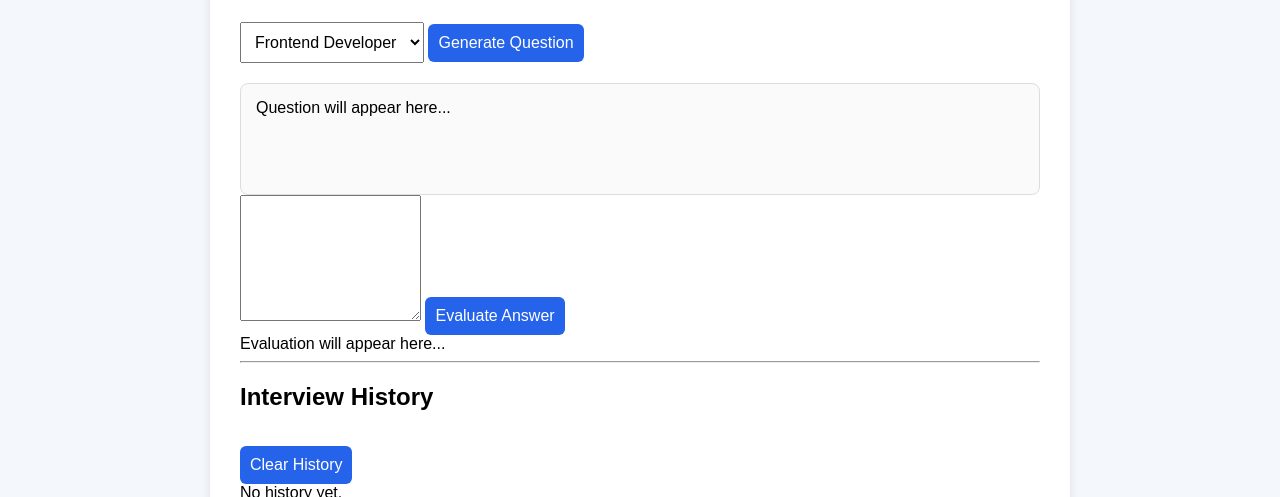
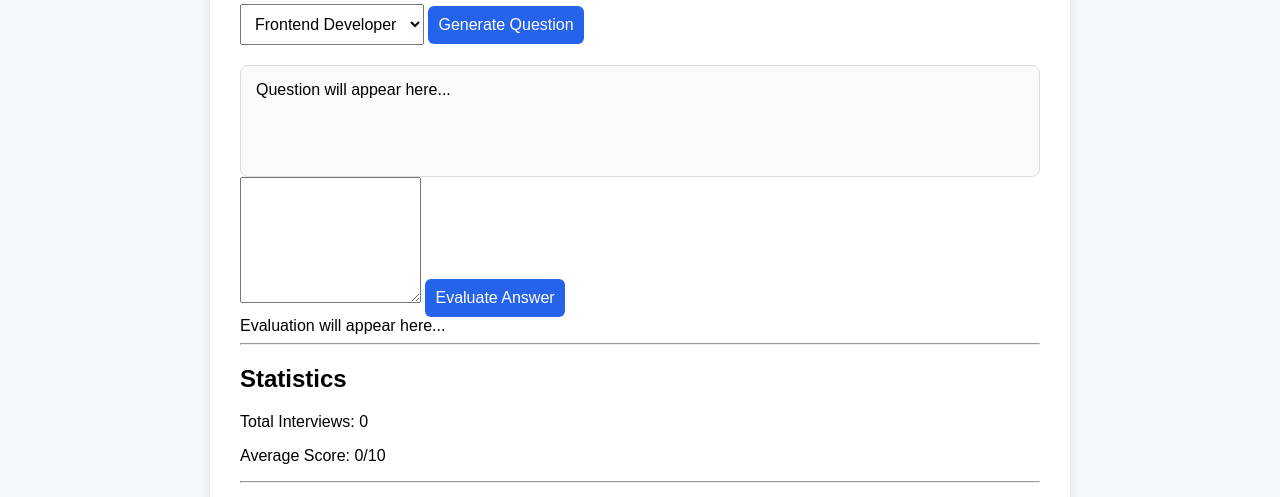
Before and after one commit to akshatgkajal9699-crypto/AI-Interview-Trainer, a website: page public/index.html in a window 1280 px wide. Shown: the part 171-668 px from the top of the page. Drawn offline with Linux system fonts and the light colour scheme.

Commit message:
Add interview statistics dashboard

````diff
--- a/public/index.html
+++ b/public/index.html
@@ -1,5 +1,4 @@
 <!DOCTYPE html>
-
 <html lang="en">
 <head>
     <meta charset="UTF-8">
@@ -9,11 +8,11 @@
 </head>
 <body>
 
-```
     <div class="container">
 
         <h1>AI Interview Trainer</h1>
 
+        <div class="input-row">
             <select id="role">
                 <option value="Frontend Developer">Frontend Developer</option>
                 <option value="Backend Developer">Backend Developer</option>
@@ -22,9 +21,8 @@
                 <option value="HR Interview">HR Interview</option>
             </select>
 
-    <button id="generateBtn">
-        Generate Question
-    </button>
+            <button id="generateBtn">Generate Question</button>
+        </div>
 
         <div id="questionBox">
             Question will appear here...
@@ -36,9 +34,7 @@
             rows="8">
         </textarea>
 
-    <button id="evaluateBtn">
-        Evaluate Answer
-    </button>
+        <button id="evaluateBtn">Evaluate Answer</button>
 
         <div id="resultBox">
             Evaluation will appear here...
@@ -46,20 +42,31 @@
 
         <hr>
 
+        <section class="dashboard-section">
+            <h2>Statistics</h2>
+
+            <div id="statsBox">
+                <p>Total Interviews: <span id="totalInterviews">0</span></p>
+                <p>Average Score: <span id="averageScore">0</span>/10</p>
+            </div>
+        </section>
+
+        <hr>
+
+        <section class="history-section">
+            <div class="history-header">
                 <h2>Interview History</h2>
-
-    <button id="clearHistoryBtn">
-        Clear History
-    </button>
+                <button id="clearHistoryBtn">Clear History</button>
+            </div>
 
             <div id="historyBox">
                 No history yet.
             </div>
+        </section>
 
     </div>
 
     <script src="script.js"></script>
-```
 
 </body>
 </html>
--- a/public/script.js
+++ b/public/script.js
@@ -6,6 +6,9 @@ const answerInput = document.getElementById("answerInput");
 const resultBox = document.getElementById("resultBox");
 const clearHistoryBtn = document.getElementById("clearHistoryBtn");
 const historyBox = document.getElementById("historyBox");
+
+const totalInterviews = document.getElementById("totalInterviews");
+const averageScore = document.getElementById("averageScore");
 
 generateBtn.addEventListener("click", async () => {
     const role = roleSelect.value;
@@ -110,10 +113,10 @@ function saveHistory(role, question, answer, score) {
     };
 
     history.unshift(item);
-
     localStorage.setItem("interviewHistory", JSON.stringify(history));
 
     displayHistory();
+    updateStats();
 }
 
 function displayHistory() {
@@ -121,6 +124,7 @@ function displayHistory() {
 
     if (history.length === 0) {
         historyBox.innerHTML = "No history yet.";
+        updateStats();
         return;
     }
 
@@ -133,11 +137,34 @@ function displayHistory() {
             <small>${item.date}</small>
         </div>
     `).join("");
+
+    updateStats();
+}
+
+function updateStats() {
+    const history = JSON.parse(localStorage.getItem("interviewHistory")) || [];
+
+    totalInterviews.innerText = history.length;
+
+    if (history.length === 0) {
+        averageScore.innerText = "0";
+        return;
+    }
+
+    const totalScore = history.reduce((sum, item) => {
+        return sum + Number(item.score);
+    }, 0);
+
+    const avg = (totalScore / history.length).toFixed(1);
+
+    averageScore.innerText = avg;
 }
 
 clearHistoryBtn.addEventListener("click", () => {
     localStorage.removeItem("interviewHistory");
     displayHistory();
+    updateStats();
 });
 
 displayHistory();
+updateStats();
````
Lines whose indentation alone changed are shown as unchanged.
